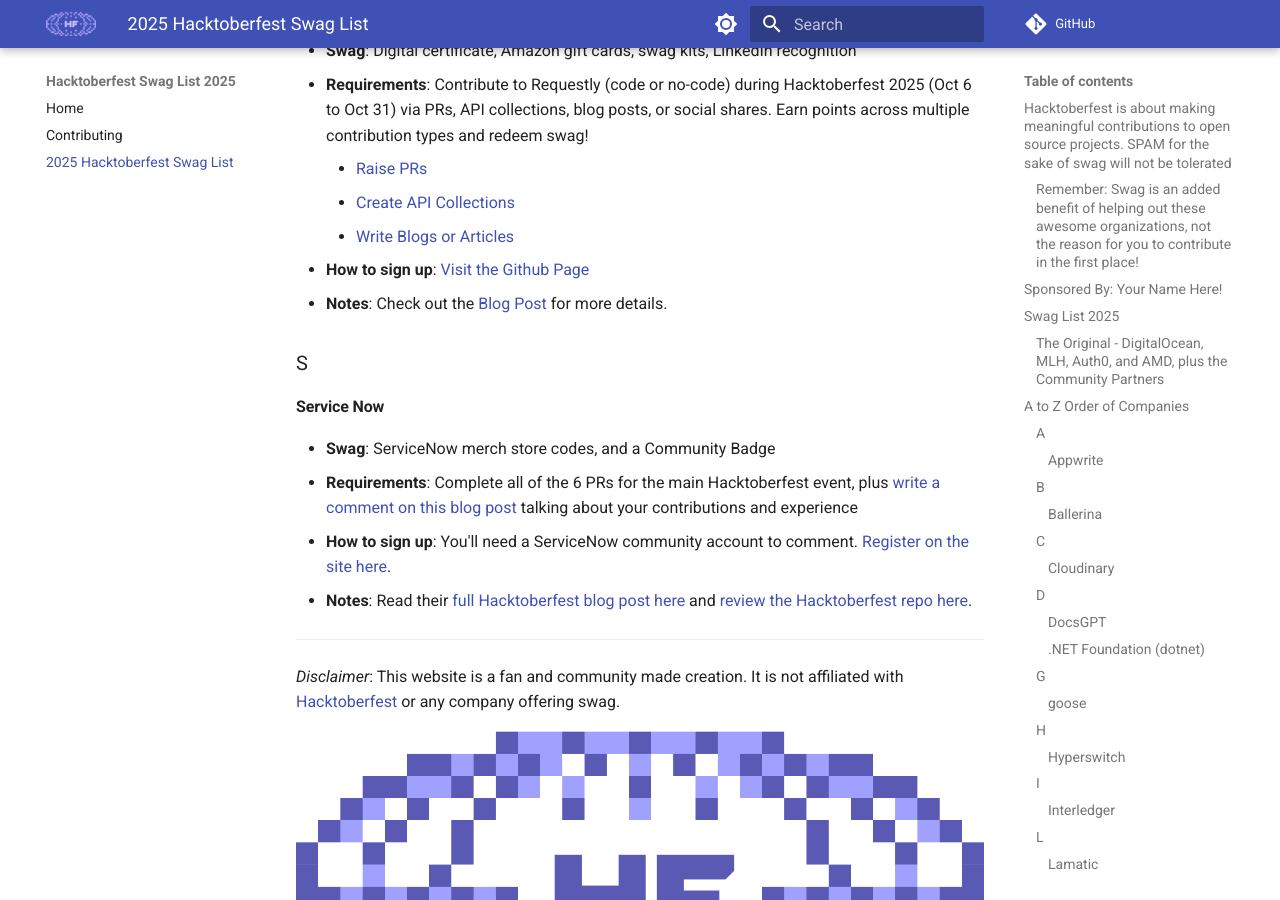
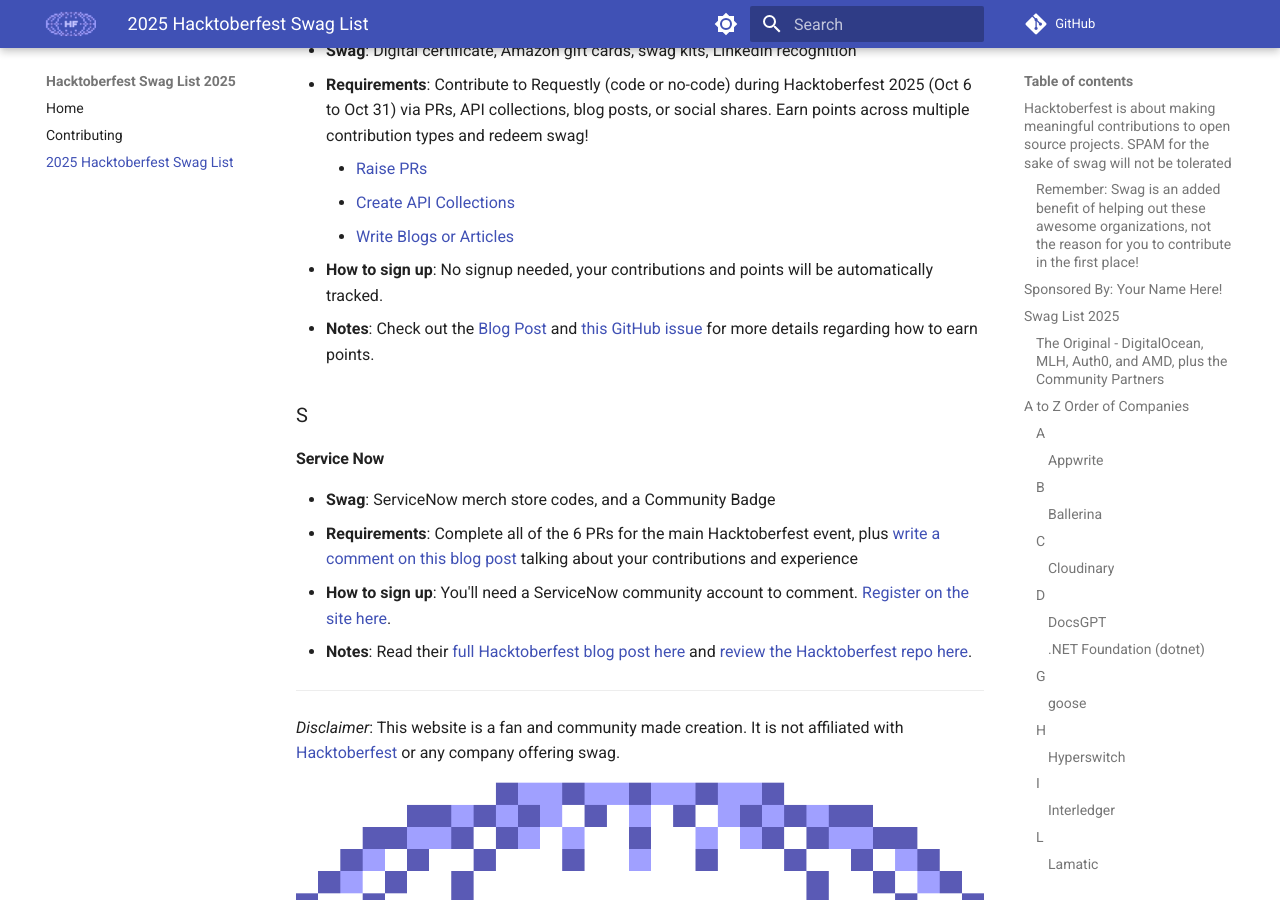
Before and after one commit to crweiner/hacktoberfest-swag-list, an MkDocs documentation site: the page built from docs/list.md, in a window 1280 px wide and 900 px high, scrolled down 6257 px. Built offline with MkDocs 1.6.1 and Material for MkDocs 9.7.7, drawn with Linux system fonts in a browser that asks for light colours; plug-ins that fetch from the network failed and are left out; comment, search, counter and statistics services are not loaded.

Commit message:
Update Requestly

```diff
--- a/docs/list.md
+++ b/docs/list.md
@@ -184,15 +184,15 @@
 
 ### R
 
-#### **Requestly**
+#### Requestly
 
 - **Swag**: Digital certificate, Amazon gift cards, swag kits, LinkedIn recognition
 - **Requirements**: Contribute to Requestly (code or no-code) during Hacktoberfest 2025 (Oct 6 to Oct 31) via PRs, API collections, blog posts, or social shares. Earn points across multiple contribution types and redeem swag!
     - [Raise PRs](https://github.com/requestly/requestly/issues?q=is%3Aissue%20state%3Aopen%20label%3Ahacktoberfest)
     - [Create API Collections](https://github.com/requestly/requestly/issues/3637)
     - [Write Blogs or Articles](https://github.com/requestly/requestly/issues/3636)
-- **How to sign up**: [Visit the Github Page](https://github.com/requestly/requestly/issues/3638)
-- **Notes**: Check out the [Blog Post](https://requestly.com/blog/hacktoberfest-2025-x-requestly-build-with-us-this-october/) for more details.
+- **How to sign up**: No signup needed, your contributions and points will be automatically tracked.
+- **Notes**: Check out the [Blog Post](https://requestly.com/blog/hacktoberfest-2025-x-requestly-build-with-us-this-october/) and [this GitHub issue](https://github.com/requestly/requestly/issues/3638) for more details regarding how to earn points.
 
 ### S
 
```
